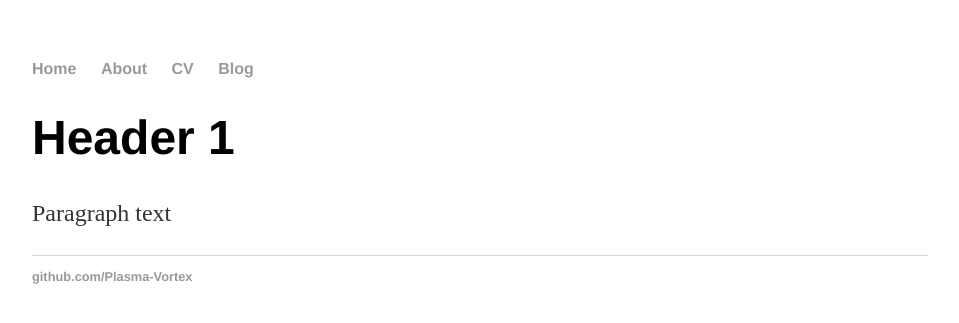
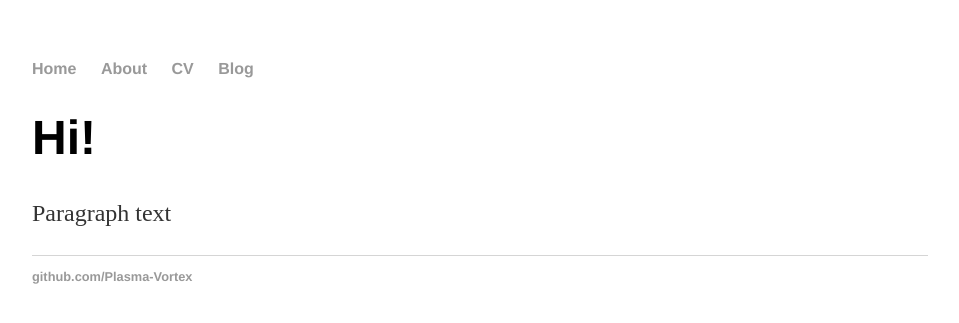
Before and after one commit to howard36/Plasma-Vortex.github.io, a Jekyll site: the page built from index.html, in a window 1280 px wide. Shown: the top 323 px of the page, without its empty margins (160-1119 px from the left). Built offline with Jekyll 4.4.1, drawn with Linux system fonts in a browser that asks for light colours.

Commit message:
Update index.html

```diff
--- a/index.html
+++ b/index.html
@@ -1,8 +1,8 @@
 ---
 layout: default
-title: Title
+title: Howard's Website
 ---
 <div class="blurb">
-	<h1>Header 1</h1>
+	<h1>Hi!</h1>
 	<p>Paragraph text</p>
 </div><!-- /.blurb -->
```
